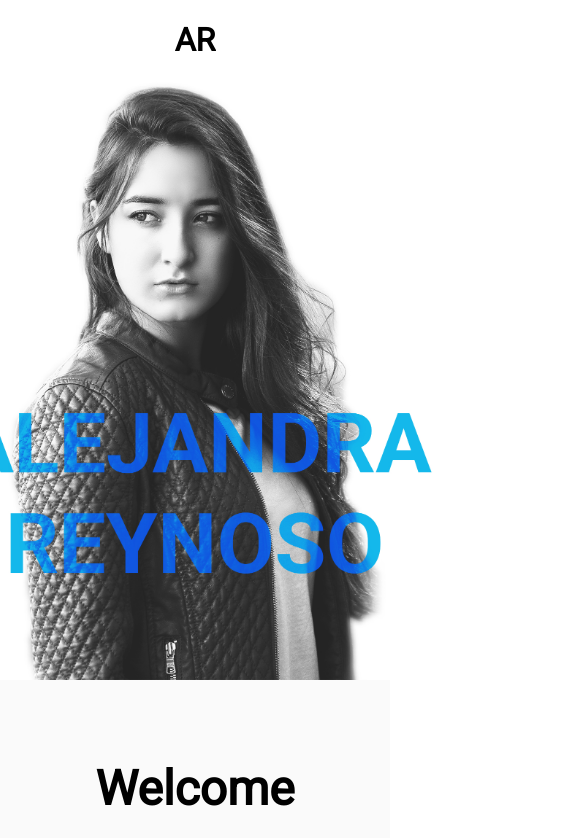
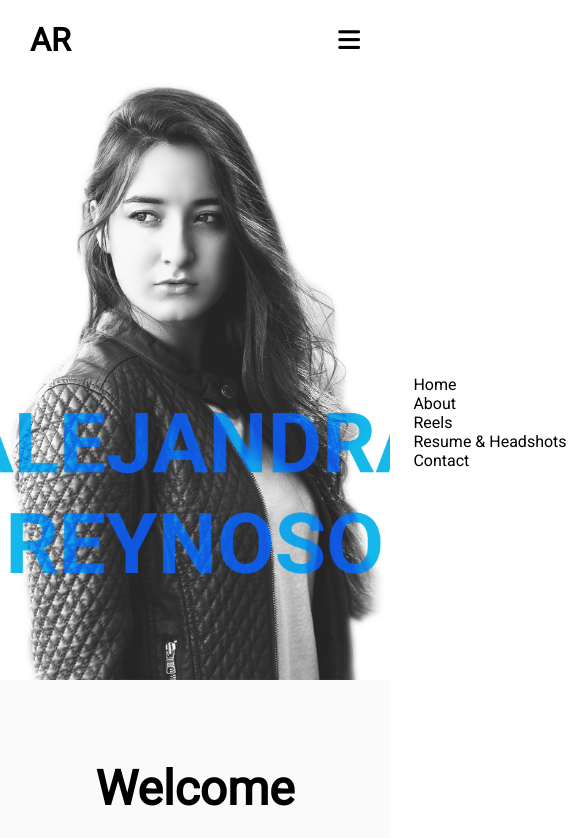
Before and after one commit to cambaughn/reynoso, a React (Create React App) app: page / in a window 390 px wide. Shown: the top 838 px of the page, 585 px wide, since content can reach past the window. Built offline with nearby package versions, Linux system fonts and the light colour scheme.

Commit message:
Add side menu functionality for mobile - need to style

```diff
--- a/src/components/NavBar/NavBar.js
+++ b/src/components/NavBar/NavBar.js
@@ -6,9 +6,25 @@ import React, { Component } from 'react';
 import { Link } from 'react-router-dom';
 
 import NavLink from './NavLink';
+import SideNav from './SideNav';
 import colors from '../../util/colors';
 
-const NavBar = () => {
+class NavBar extends Component {
+  constructor(props) {
+    super(props);
+
+    this.state = {
+      sideNavVisible: false,
+    }
+
+    this.toggleSideNav = this.toggleSideNav.bind(this);
+  }
+
+  toggleSideNav() {
+    this.setState({ sideNavVisible: !this.state.sideNavVisible })
+  }
+
+  render() {
 
     let desktopWidth = window.innerWidth > 700;
 
@@ -40,22 +56,23 @@ const NavBar = () => {
         <div style={styles.container}>
           <div>
             <Link to={'/'} style={styles.brand}>
-            {/* <img src={require('../../assets/photos/reynoso-wordmark.png')} alt={'Ale'} style={styles.brandImage}/> */}
               <h1>AR</h1>
             </Link>
           </div>
 
-        {/* <div style={styles.links}>
+          <div>
+            <i
+              className="fa fa-bars"
+              aria-hidden="true"
+              style={styles.hamburger}
+              onMouseDown={this.toggleSideNav}
+            ></i>
+          </div>
 
-          <NavLink to={'/'} text={'Home'} />
-          <NavLink to={'/about'} text={'About'} />
-          <NavLink to={'/reels'} text={'Reels'} />
-          <NavLink to={'/resume'} text={'Resume & Headshots'} />
-          <NavLink to={'/contact'} text={'Contact'} />
-
-        </div> */}
+          <SideNav visible={this.state.sideNavVisible} />
         </div>
       )
+    }
   }
 }
 
@@ -113,14 +130,14 @@ const mobileStyles = () => {
       width: 'inherit',
       height: 80,
 
-      paddingLeft: 60,
-      paddingRight: 60,
+      paddingLeft: 30,
+      paddingRight: 30,
 
       backgroundColor: 'transparent',
 
       display: 'flex',
       flexDirection: 'row',
-      justifyContent: 'center',
+      justifyContent: 'space-between',
       alignItems: 'center',
     },
 
@@ -136,7 +153,12 @@ const mobileStyles = () => {
       height: 35,
     },
 
-    // RIGHT-SIDE LINKS --------------------------
+
+    // LINKS --------------------------
+
+    hamburger: {
+      fontSize: 25,
+    },
 
     links: {
       display: 'flex',
--- /dev/null
+++ b/src/components/NavBar/SideNav.js
@@ -0,0 +1,74 @@
+
+/*eslint no-use-before-define: "off"*/
+/*eslint no-unused-vars: "off"*/
+/*eslint-env es6*/
+
+import React, { Component } from 'react';
+import { Link } from 'react-router-dom';
+
+
+const SideNav = ({ visible }) => {
+  console.log(visible)
+  return (
+    <div style={visible ? {...styles.container, ...styles.visible} : styles.container}>
+      <div style={styles.links}>
+
+        <Link to={'/'} style={styles.link}>
+          <p>Home</p>
+        </Link>
+        <Link to={'/about'} style={styles.link}>
+          <p>About</p>
+        </Link>
+        <Link to={'/reels'} style={styles.link}>
+          <p>Reels</p>
+        </Link>
+        <Link to={'/resume'} style={styles.link}>
+          <p>Resume & Headshots</p>
+        </Link>
+        <Link to={'/contact'} style={styles.link}>
+          <p>Contact</p>
+        </Link>
+
+      </div>
+    </div>
+  )
+}
+
+
+const styles = {
+  // CONTAINER ---------------------
+
+  container: {
+    position: 'absolute',
+    top: 0,
+    left: window.innerWidth,
+
+    width: 200,
+    height: window.innerHeight,
+
+    backgroundColor: 'white',
+
+    display: 'flex',
+    flexDirection: 'row',
+    justifyContent: 'center',
+    alignItems: 'center',
+
+    transition: 'left 0.5s',
+  },
+
+  visible: {
+    left: window.innerWidth - 200,
+  },
+
+  // CONTAINER ---------------------
+  links: {
+
+  },
+
+  link: {
+    textDecoration: 'none',
+    color: 'black',
+  },
+}
+
+export default SideNav;
```
Lines whose indentation alone changed are shown as unchanged.
